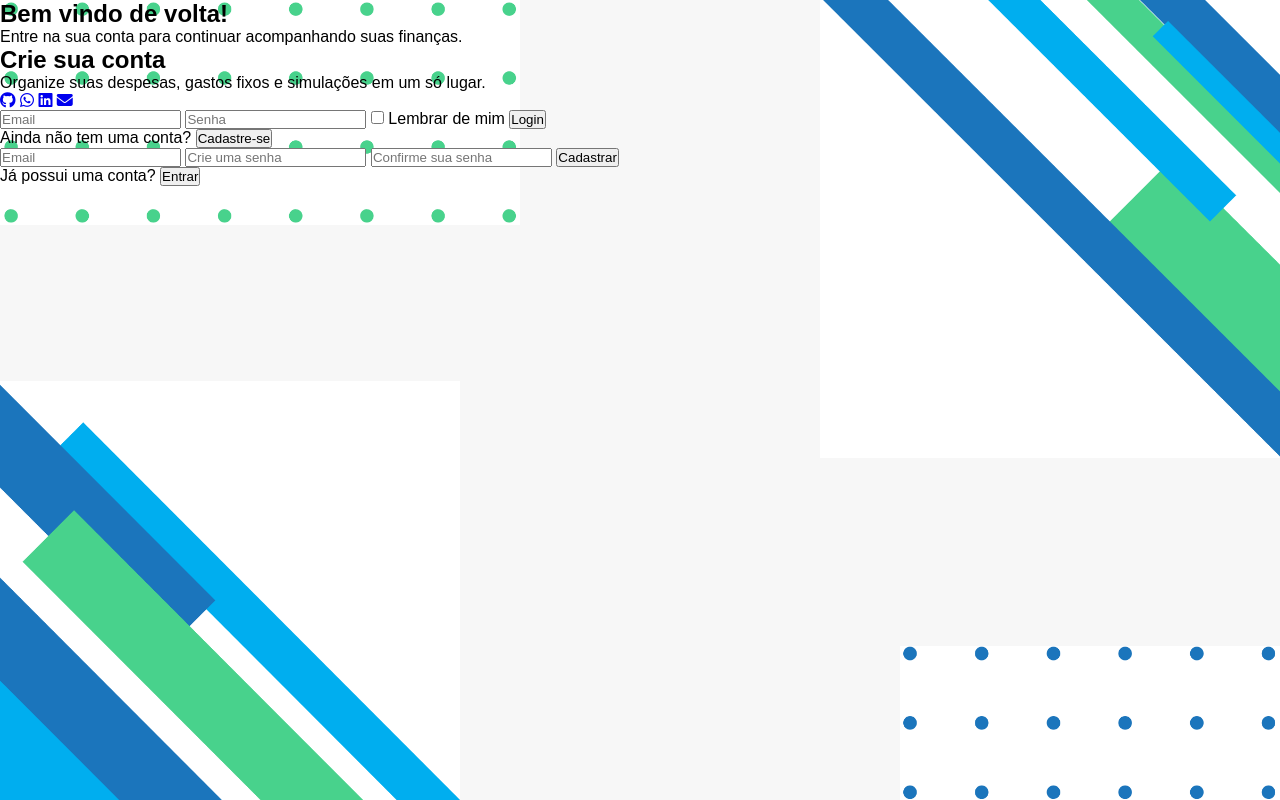
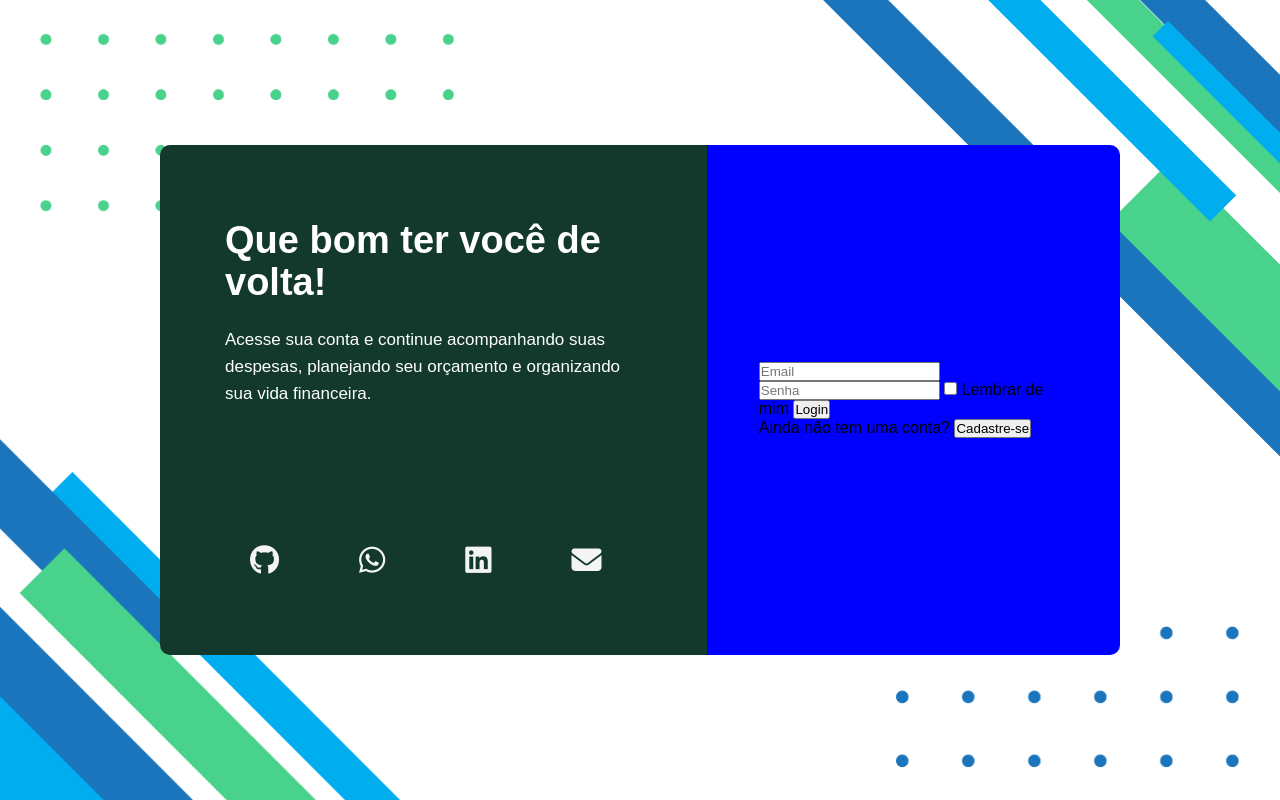
Before and after one commit to Matheus-Machado750/gerenciador_financeiro, a Flask app: page /auth in a window 1280 px wide. Run offline with Flask 3, Linux system fonts and the light colour scheme.

Commit message:
Adição estrutura de textos login/cadastro

```diff
--- a/static/css/auth.css
+++ b/static/css/auth.css
@@ -3,6 +3,7 @@
 * {
     margin: 0; /* Margem externa */
     padding: 0; /* Margem interna */
+    box-sizing: border-box;
     font-family: "Poppins", sans-serif;
 }
 
@@ -17,7 +18,7 @@ html, body {
 body {
     min-height: 100vh;
     overflow: hidden;
-    background-color: #f7f7f7;
+    background-color: #ffffff;
 
     background-image:
         url("../img/canto_superior_esquerdo.png"),
@@ -32,24 +33,138 @@ body {
         no-repeat;
 
     background-position:
-        top left,
+        left 37px top 32px,
         top right,
         bottom left,
-        bottom right;
+        right 37px bottom 32px;
 
     background-size:
-        clamp(520px, 26vw, 1007px) auto,
+        clamp(420px, 26vw, 1007px) auto,
         clamp(460px, 22vw, 860px) auto,
-        clamp(460px, 23vw, 865px) auto,
-        clamp(380px, 18vw, 711px) auto;
+        clamp(400px, 20vw, 865px) auto,
+        clamp(350px, 17vw, 711px) auto;
 }
 
 
 
 /* //////////////////////////////////// FUNDO ///////////////////////////////////// */
 
+/* //////////////////////////////////// CARD CENTRAL ///////////////////////////////////// */
 
-/* //////////////////////////////////// LOGIN ///////////////////////////////////// */
+.auth_container {
+    min-height: 100vh;
+    display: flex;
+    align-items: center;
+    justify-content: center;
+}
 
+.auth_card {
+    width: 75%;
+    height: 510px;
+    display: flex;
+    overflow: hidden;
+    border-radius: 10px;
+    background-color: rgba(166, 166, 166, 0.548);
+}
 
-/* //////////////////////////////////// CADASTRO ///////////////////////////////////// */
+/* //////////////////////////////////// LADO ESQUERDO ///////////////////////////////////// */
+
+.auth_info {
+    position: relative;
+    width: 57%;
+    height: 100%;
+    padding: 70px 65px;
+    background-color: rgb(19, 56, 44);
+    color: #ffffff;
+}
+
+.texto_login,
+.texto_cadastro {
+    position: absolute;
+    top: 75px;
+    left: 65px;
+    right: 65px;
+    transition: opacity 0.35s ease, transform 0.35s ease, visibility 0.35s ease;
+}
+
+.texto_login h1,
+.texto_cadastro h1 {
+    font-size: 38px;
+    line-height: 1.1;
+    margin-bottom: 22px;
+}
+
+.texto_login p,
+.texto_cadastro p {
+    font-size: 17px;
+    line-height: 1.6;
+}
+
+.auth_contatos {
+    position: absolute;
+    left: 65px;
+    bottom: 55px;
+    display: flex;
+    gap: 30px;
+}
+
+.auth_contatos i {
+    color: rgb(244, 244, 244);
+    padding: 20px;
+    font-size: 30px;
+    margin: 5px;
+    transition: 0.3s ease-in-out;
+}
+
+.auth_contatos i:hover {
+    border-radius: 7px;
+    background-color: rgb(106, 223, 174);
+    color: #0b3c5d;
+}
+
+/* //////////////////////////////////// LADO DIREITO ///////////////////////////////////// */
+
+.auth_forms {
+    position: relative;
+    width: 43%;
+    height: 100%;
+    background-color: blue;
+    display: flex;
+    align-items: center;
+    justify-content: center;
+}
+
+.campo_login,
+.campo_cadastro {
+    position: absolute;
+    width: 75%;
+    transition: opacity 0.35s ease, transform 0.35s ease, visibility 0.35s ease;
+}
+
+/* //////////////////////////////////// ALTERNANCIA ///////////////////////////////////// */
+
+.auth_container.modo-login .texto_login,
+.auth_container.modo-login .campo_login,
+.auth_container.modo-cadastro .texto_cadastro,
+.auth_container.modo-cadastro .campo_cadastro {
+    opacity: 1;
+    visibility: visible;
+    transform: translateX(0);
+    pointer-events: auto;
+}
+
+.auth_container.modo-login .texto_cadastro,
+.auth_container.modo-login .campo_cadastro {
+    opacity: 0;
+    visibility: hidden;
+    transform: translateX(35px);
+    pointer-events: none;
+}
+
+.auth_container.modo-cadastro .texto_login,
+.auth_container.modo-cadastro .campo_login {
+    opacity: 0;
+    visibility: hidden;
+    transform: translateX(-35px);
+    pointer-events: none;
+}
--- a/templates/auth.html
+++ b/templates/auth.html
@@ -22,13 +22,13 @@
             <div class="auth_info">
 
                 <div class="texto_login">
-                    <h1>Bem vindo de volta!</h1>
-                    <p>Entre na sua conta para continuar acompanhando suas finanças.</p>
+                    <h1>Que bom ter você de volta!</h1>
+                    <p>Acesse sua conta e continue acompanhando suas despesas, planejando seu orçamento e organizando sua vida financeira.</p>
                 </div>
 
                 <div class="texto_cadastro">
-                    <h1>Crie sua conta</h1>
-                    <p>Organize suas despesas, gastos fixos e simulações em um só lugar.</p>
+                    <h1>Seja bem-vindo!</h1>
+                    <p>Crie sua conta e descubra uma forma simples de registrar despesas, acompanhar gastos recorrentes, visualizar simulações e manter suas finanças sempre organizadas.</p>
                 </div>
 
                 <div class="auth_contatos">
```
